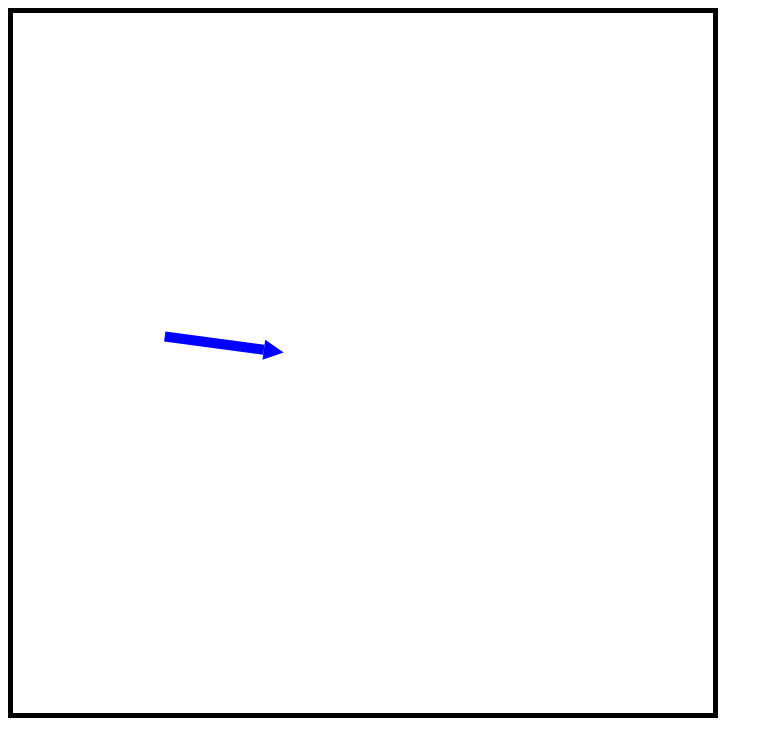
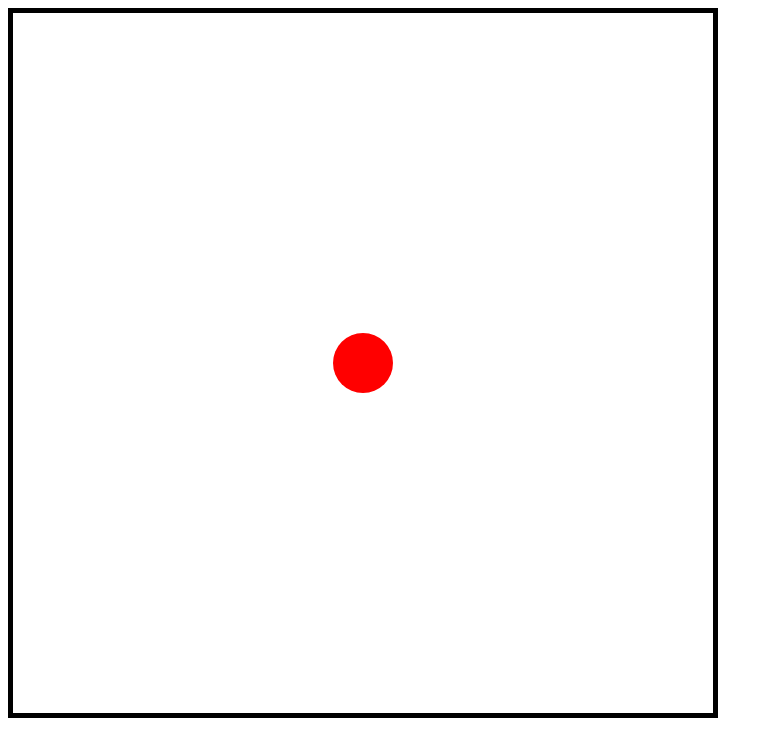
Before and after one commit to mlombas/particle_simulator, an Electron app: page index.html in a window 1100 px wide. Shown: the whole page, without its empty margins (0-773 px from the left). Drawn offline with Linux system fonts and the light colour scheme.

Commit message:
Added camera lock function, refined vectors

```diff
--- a/index.html
+++ b/index.html
@@ -12,12 +12,30 @@
    <body>
       <canvas width=700 height=700> </canvas>
       <script>
-
          let canvas = document.querySelector("canvas");
          let ctx = canvas.getContext("2d");
-         let simulation = new Simulation(canvas);
+         let simulation = new Simulation(canvas.clientWidth, canvas.clientHeight);
+
+         let particle1 = new Particle(.03, .05e-3, new Vector(0, 300));
+         particle1.velocity = new Vector(100, 0);
+         let particle3 = new Particle(.003, .1e-3, new Vector(0, -200));
+         particle3.velocity = new Vector(700, 0);
+         let particle2 = new Particle(.3, 1e-3, new Vector(0, -50));
+         simulation.add(particle1);
+         simulation.add(particle2);
+         simulation.add(particle3);
+         simulation.start();
 
          let layers = new LayerDrawer();
+         let drawables = [];
+         for(let p of simulation.getParticles()) {
+            let drawable = new ParticleDrawable(p);
+            drawables.push(drawable);
+
+            layers.add(drawable, 2);
+            layers.add(drawable.getVelocityDrawable(), 1);
+            layers.add(drawable.getForceDrawable(), 1);
+         }
 
          //All camera things
          let camera = new Camera(null, null, layers);
@@ -33,7 +51,7 @@
                let drag = currPos.sub(lastDrag);
                lastDrag = currPos;
 
-               camera.translation = camera.translation.add(drag);
+               camera.translate(drag);
             }
          });
          document.addEventListener("mouseup", () => dragging = false);
@@ -41,22 +59,10 @@
             evt.stopPropagation();
 
             let scaling = evt.wheelDeltaY >= 0 ? 1.05 : 0.95;
-            camera.scaling = camera.scaling.mult(scaling);
+            camera.scale(scaling);
          });
 
-         let v = new Vector(100, 100);
-         let associated = {position: new Vector(0,0)};
-         let drawable = new VectorDrawable(v, associated);
-         layers.add(drawable, 0);
-
-         let t = 0;
-         setInterval(() => {
-            t += .05;
-            v.set(new Vector(Math.cos(t), Math.sin(t)).mult(100));
-            associated.position = v.negate().mult(2);
-
-            camera.draw(ctx);
-         }, 10);
+         camera.run();
       </script>
    </body>
 </html>
--- a/simulation.js
+++ b/simulation.js
@@ -1,4 +1,4 @@
-const MASSTORADIUSRATIO = .5;
+const MASSTORADIUSRATIO = 100;
 const K = 9e9; //Electrical constant, rounded
 
 class Vector {
@@ -25,11 +25,18 @@ class Vector {
    sub(another) {
       return this.add(another.negate());
    }
+
    mult(scalar) {
       return new Vector(scalar * this.x, scalar * this.y);
    }
+   multElementByElement(vec) {
+      return new Vector(this.x * vec.x, this.y * vec.y);
+   }
    div(scalar) {
       return this.mult(1/scalar);
+   }
+   divElementByElement(vec) {
+      return new Vector(this.x / vec.x, this.y / vec.y);
    }
 
    negate() {
@@ -64,59 +71,95 @@ class Vector {
 }
 
 class Particle {
-   constructor(mass, charge, position, color) {
-      this.color = color || (charge > 0 ? "#FF0000" : "#0000FF");
-
+   constructor(mass, charge, position, radius) {
       this.mass = mass;
       this.charge = charge;
+      this.radius = radius || mass * MASSTORADIUSRATIO;
 
       this.position = position;
       this.velocity = Vector.zero();
       this.currForce = Vector.zero();
    }
 
+   static copy(particle) {
+      return new Particle(
+         particle.mass,
+         particle.charge,
+         particle.position,
+         particle.radius
+      );
+   }
+
    step(dt, world) {
       let force = new Vector(0,0);
-      world.others.forEach(p => {
+      for(let p of world.others) {
          let direction = p.position.sub(this.position);
+
+         //If in the same spot, do not attract
+         if(direction.lengthSq == 0) continue;
+
          let currForce = direction.normalized().mult(
             K * this.charge * p.charge / direction.lengthSq
-         );
+         )
+         .mult(dt);
 
-         force.add(currForce);
-      });
+         force = force.add(currForce);
+      }
 
-      this.currForce = force;
-      let acceleration = force.div(mass);
-      this.velocity.add(acceleration);
-   }
+      this.currForce.set(force);
+      let acceleration = force.div(this.mass);
+      this.velocity.set(this.velocity.add(acceleration));
 
-   draw() {
+      this.position.set(this.position.add(this.velocity.mult(dt)));
    }
 }
 
 class Simulation {
-   constructor(width, height) {
+   constructor(width, height, timeScale) {
       this.width = width;
       this.height = height;
+
+      this.timeScale = timeScale;
 
       this.particles = [];
    }
 
-   run() {
-      let last = Date.now().getMilliseconds();
-      setInterval(() => {
-         let now = Date.now().getMilliseconds();
-         let dt = now - last;
+   setScale(timeScale) {
+      this.timeScale = timeScale;
+   }
+
+   add(particle) {
+      this.particles.push(particle);
+   }
+
+   *getParticlesCopy() {
+      for(let particle of this.particles) {
+         yield Particle.copy(particle);
+      }
+   }
+
+   getParticles() {
+      return this.particles;
+   }
+
+   stop() {
+      clearInterval(this.interval);
+   }
+
+   start() {
+      let last = Date.now();
+      this.interval = setInterval(() => {
+         let now = Date.now();
+         let dt = (now - last) / 1e3 * this.timeScale;
          last = now;
 
-         let world = {
-            width: this.world,
-            height: this.height,
-            others: this.particles.slice()
+         for(let particle of this.particles) {
+            particle.step(dt, {
+               width: this.width,
+               height: this.height,
+               others: this.particles.filter(p => p != particle)
+            });
          }
-
-         for(let particle of this.particles) particle.step(dt, world);
       }, 1);
    }
 }
--- a/view.js
+++ b/view.js
@@ -1,3 +1,5 @@
+const VECTORNORMALLENGTH = 20;
+
 class Drawable {
    draw(ctx) { throw new Error("Draw method not implemented on drawable"); }
 
@@ -9,40 +11,88 @@ class Drawable {
 }
 
 class VectorDrawable extends Drawable {
-   constructor(vector, associatedObject, color, minArrowLength) {
+   constructor(vector, {associatedObject, color, minArrowLength}={}) {
       super();
 
       this.vector = vector;
-      this.associated = associatedObject || {position: Vector.zero()};
+      this.associated = associatedObject;
       this.color = color || "#0000FF";
-      this.minArrowLength = minArrowLength || 20;
+      this.minArrowLength = minArrowLength || 2;
+   }
+
+   draw(ctx) {
+      //Dont draw vector if length is 0
+      if(this.vector.lengthSq == 0) return;
+
+      ctx.save();
+
+      if(this.associated) {
+         let position = this.associated.position;
+         ctx.translate(position.x, position.y);
+         if(this.associated.radius) {
+            let movementOutsideRadius = this.vector.normalized().
+               mult(this.associated.radius);
+            ctx.translate(movementOutsideRadius.x, movementOutsideRadius.y);
+         }
+      }
+
+      //Vector will be drawn so its close to a value
+      let vectorLen = Math.sqrt(Math.abs(this.vector.length - VECTORNORMALLENGTH));
+
+      ctx.rotate(this.vector.angle);
+      ctx.fillStyle = this.color;
+
+      let arrowLength = vectorLen > this.minArrowLength ?
+         this.minArrowLength :
+         this.minArrowLength - vectorLen;
+
+      //Stick, draw it elongated
+      ctx.fillRect(0, -arrowLength/2, vectorLen, arrowLength);
+
+      //Arrow head
+      ctx.translate(vectorLen, 0);
+
+      ctx.beginPath();
+      ctx.lineTo(0, -arrowLength);
+      ctx.lineTo(arrowLength, 0);
+      ctx.lineTo(0, arrowLength);
+      ctx.closePath();
+      ctx.fill();
+
+      ctx.restore();
+   }
+}
+
+class ParticleDrawable extends Drawable {
+   constructor(particle, {color}={}) {
+      super();
+
+      this.particle = particle;
+   }
+
+   getVelocityDrawable() {
+      return new VectorDrawable(this.particle.velocity, {
+         associatedObject: this.particle,
+         color: "brown"
+      });
+   }
+
+   getForceDrawable() {
+      return new VectorDrawable(this.particle.currForce, {
+         associatedObject: this.particle,
+         color: "green"
+      });
    }
 
    draw(ctx) {
       ctx.save();
 
-      let position = this.associated.position;
-      let vectorLen = this.vector.length;
+      ctx.fillStyle = this.color || (this.particle.charge > 0 ? "red" : "blue");
 
-      ctx.translate(position.x, position.y);
-      ctx.rotate(this.vector.angle);
-      ctx.fillStyle = "#0000FF";
-
-      //Stick, draw it elongated
-      ctx.fillRect(0, -this.minArrowLength / 4, vectorLen, this.minArrowLength / 2);
-
-      //Arrow head
-      ctx.translate(vectorLen, 0);
-
-      let arrowLength = vectorLen > this.minArrowLength ?
-         this.minArrowLength :
-         this.minArrowLength - vectorLen;
+      ctx.translate(this.particle.position.x, this.particle.position.y);
 
       ctx.beginPath();
-      ctx.lineTo(0, -10);
-      ctx.lineTo(arrowLength, 0);
-      ctx.lineTo(0, 10);
-      ctx.closePath();
+      ctx.arc(0, 0, this.particle.radius, 0, 2*Math.PI);
       ctx.fill();
 
       ctx.restore();
@@ -84,6 +134,33 @@ class Camera {
       this.next = next;
    }
 
+   run() {
+      setInterval(() => {
+         this.draw(ctx);
+      }, 1000/60);
+   }
+
+   translate(vector) {
+      this.translation.set(
+         this.translation.add(
+            vector.multElementByElement(
+               Vector.one().divElementByElement(this.scaling)
+            )
+         )
+      );
+   }
+
+   scale(factor) {
+      this.scaling.set(this.scaling.mult(factor));
+   }
+
+   lock(particle) {
+      this.locked = particle;
+   }
+   unlock() {
+      this.locked = null;
+   }
+
    draw(ctx) {
       ctx.save();
 
@@ -94,12 +171,19 @@ class Camera {
       ctx.fillStyle = "#FFFFFF";
       ctx.fillRect(0, 0, width, height);
 
-      let truePositionX = this.translation.x + width/2;
-      let truePositionY = this.translation.y + height/2;
-      ctx.translate(truePositionX, truePositionY);
+      let centerVector = (new Vector(width, height)).div(2);
+      if(this.locked)
+         this.translation = this.locked.position
+         .multElementByElement(new Vector(-1, 1));
+
+
+      let truePosition = this.translation
+         .multElementByElement(this.scaling)
+         .add(centerVector);
+
+      ctx.translate(truePosition.x, truePosition.y);
 
       ctx.scale(this.scaling.x, -this.scaling.y);
-
       this.next.draw(ctx);
 
       ctx.restore();
```
